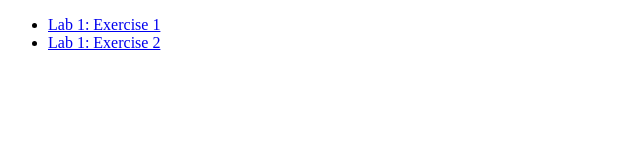
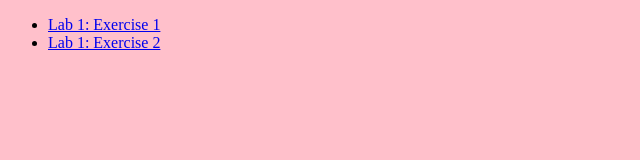
Before and after one commit to kennedibmth/webdev-labs, a plain HTML site: page index.html in a window 1280 px wide. Shown: the whole page, without its empty margins (0-640 px from the left). Drawn offline with Linux system fonts and the light colour scheme.

Commit message:
New style sheet

```diff
--- a/index.html
+++ b/index.html
@@ -3,7 +3,7 @@
 <head>
     <meta charset="UTF-8">
     <title>Kennedi's Homepage</title>
-    <!-- <link rel="stylesheet" href="style.css"> -->
+    <link rel="stylesheet" href="style.css">
 </head>
 <body>
     <ul>
--- /dev/null
+++ b/style.css
@@ -0,0 +1,3 @@
+body {
+    background-color: pink;
+}
```
